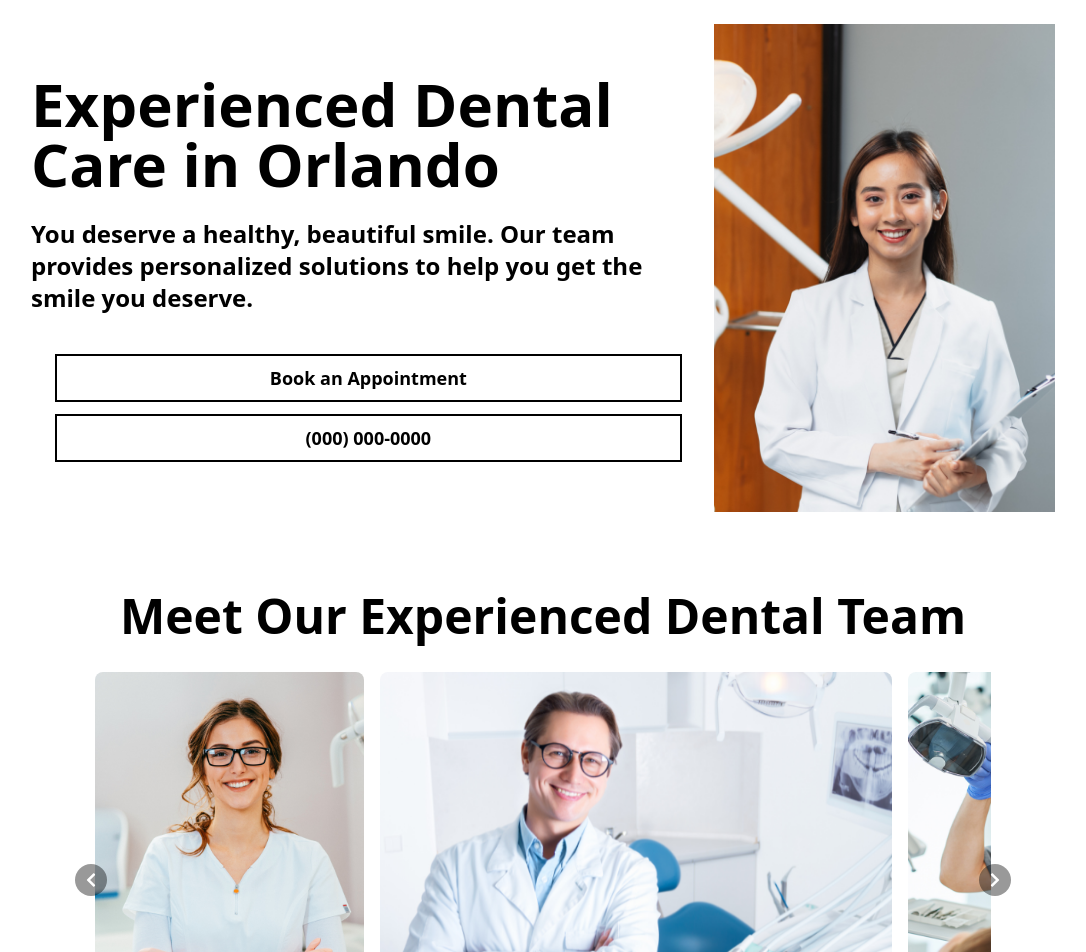
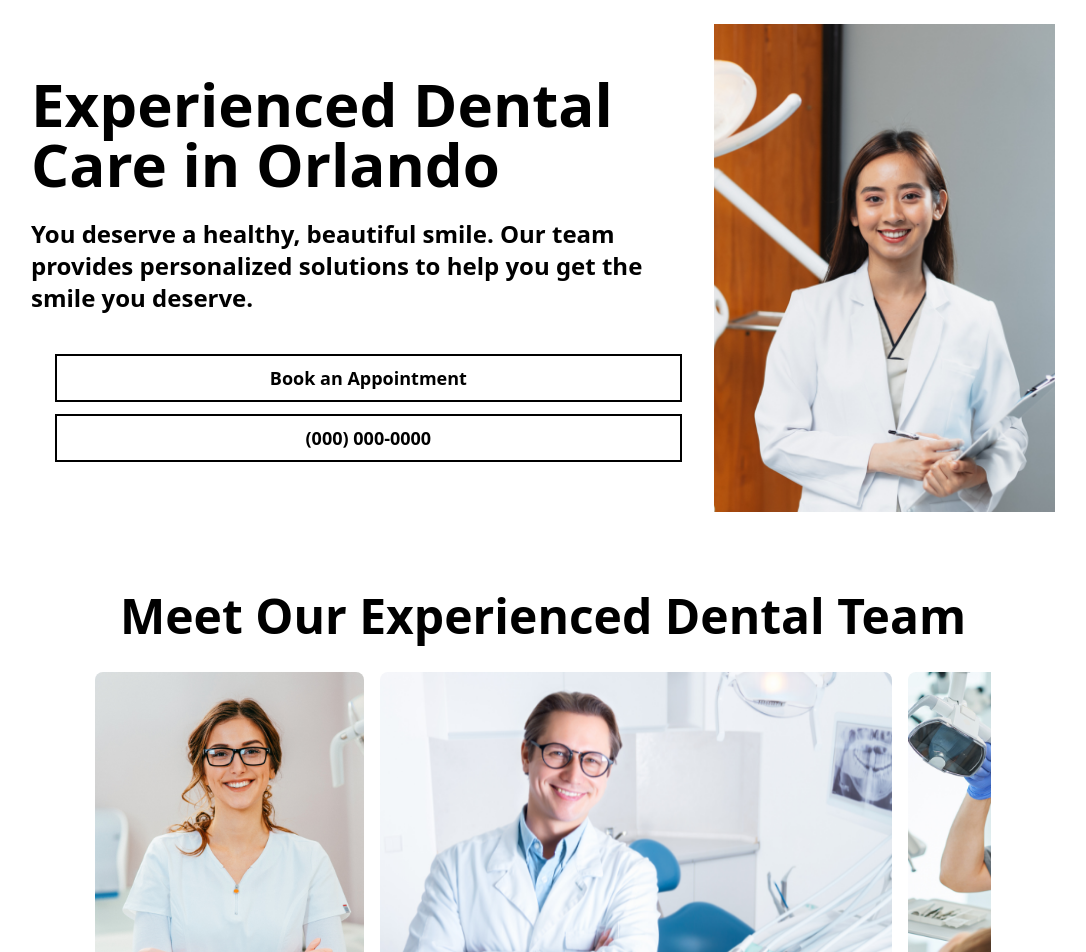
Before and after one commit to wizcudi/templates, a React (Vite) app: page / in a window 1280 px wide. Shown: the top 952 px of the page, without its empty margins (97-1183 px from the left). Built offline with nearby package versions, Linux system fonts and the light colour scheme.

Commit message:
fixed scrolling issue

```diff
--- a/src/components/about/Dentist.jsx
+++ b/src/components/about/Dentist.jsx
@@ -1,6 +1,6 @@
 import React from 'react'
 
-import { useRef } from 'react';
+import { useRef, useState, useEffect } from 'react';
 import { FaChevronLeft, FaChevronRight } from 'react-icons/fa';
 
 import DentistImage1 from '../../assets/dentist/SaraDentist.png'
@@ -11,9 +11,37 @@ import DentistImage4 from '../../assets/dentist/SueDentist.png'
 export default function Dentist() {
     const scrollRef = useRef(null);
 
+    const [isAtStart, setIsAtStart] = useState(true);
+    const [isAtEnd, setIsAtEnd] = useState(false);
+
+    // Check scroll position
+    const checkScrollPosition = () => {
+        if (scrollRef.current) {
+            const { scrollLeft, scrollWidth, clientWidth } = scrollRef.current;
+            setIsAtStart(scrollLeft <= 0);
+            setIsAtEnd(Math.ceil(scrollLeft + clientWidth) >= scrollWidth);
+        }
+    };
+
+    // Add scroll event listener
+    useEffect(() => {
+        const scrollContainer = scrollRef.current;
+        if (scrollContainer) {
+            scrollContainer.addEventListener('scroll', checkScrollPosition);
+            // Initial check
+            checkScrollPosition();
+        }
+
+        return () => {
+            if (scrollContainer) {
+                scrollContainer.removeEventListener('scroll', checkScrollPosition);
+            }
+        };
+    }, []);
+
     // Function to scroll left
     const scrollLeft = () => {
-        if (scrollRef.current) {
+        if (scrollRef.current && !isAtStart) {
             scrollRef.current.scrollBy({
                 left: -300, // Adjust the scroll distance as needed
                 behavior: 'smooth'
@@ -23,7 +51,7 @@ export default function Dentist() {
 
     // Function to scroll right
     const scrollRight = () => {
-        if (scrollRef.current) {
+        if (scrollRef.current && !isAtEnd) {
             scrollRef.current.scrollBy({
                 left: 300, // Adjust the scroll distance as needed
                 behavior: 'smooth'
@@ -58,10 +86,9 @@ export default function Dentist() {
 
             <div className='relative'>
 
-                <button
+                {!isAtStart && (<button
                     onClick={scrollLeft}
                     className='
-
                         absolute
                         left-0
                         top-1/2
@@ -74,7 +101,7 @@ export default function Dentist() {
                     '
                 >
                     <FaChevronLeft />
-                </button>
+                </button>)}
 
                 <div
                     ref={scrollRef}
@@ -123,7 +150,7 @@ export default function Dentist() {
                     />
                 </div>
 
-                <button
+                {!isAtEnd && (<button
                     onClick={scrollRight}
                     className='
                         absolute
@@ -140,7 +167,7 @@ export default function Dentist() {
                     '
                 >
                     <FaChevronRight />
-                </button>
+                </button>)}
 
             </div>
 
```
